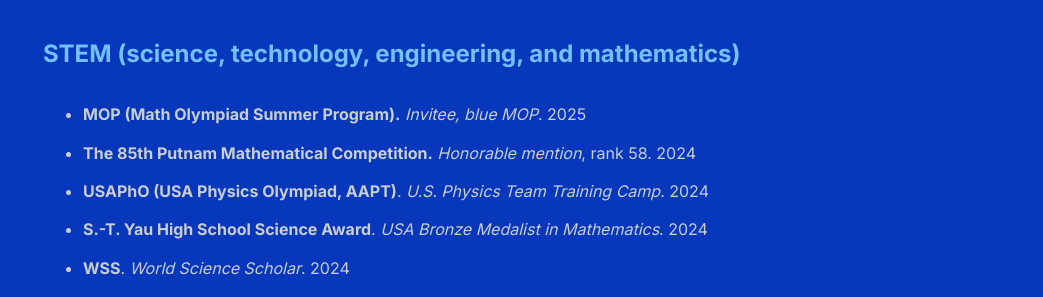
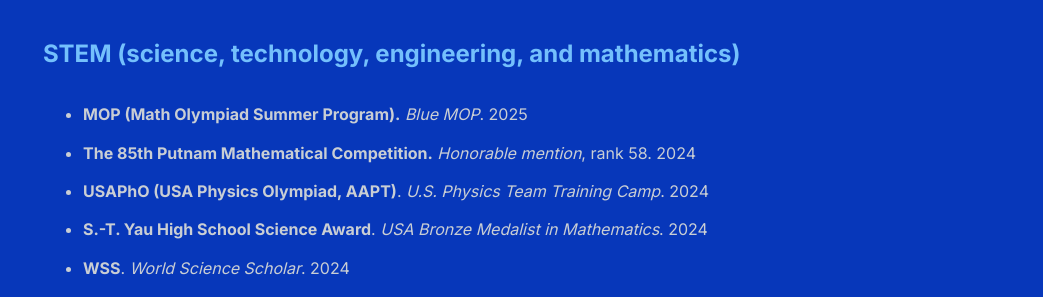
Before and after one commit to shihankanungo/shihankanungo.github.io, a Jekyll site: the page built from honors.md, in a window 1280 px wide. Shown: the part 176-473 px from the top of the page, without its empty margins (237-1280 px from the left). Built offline with Jekyll 4.4.1, drawn with Linux system fonts in a browser that asks for light colours.

Commit message:
Update honors.md

```diff
--- a/honors.md
+++ b/honors.md
@@ -5,7 +5,7 @@
 
 ## STEM (science, technology, engineering, and mathematics)
 
-- **MOP (Math Olympiad Summer Program).** *Invitee, blue MOP*. 2025
+- **MOP (Math Olympiad Summer Program).** *Blue MOP*. 2025
 - **The 85th Putnam Mathematical Competition.** *Honorable mention*, rank 58. 2024
 - **USAPhO (USA Physics Olympiad, AAPT)**. *U.S. Physics Team Training Camp*. 2024
 - **S.-T. Yau High School Science Award**. *USA Bronze Medalist in Mathematics*. 2024
```
